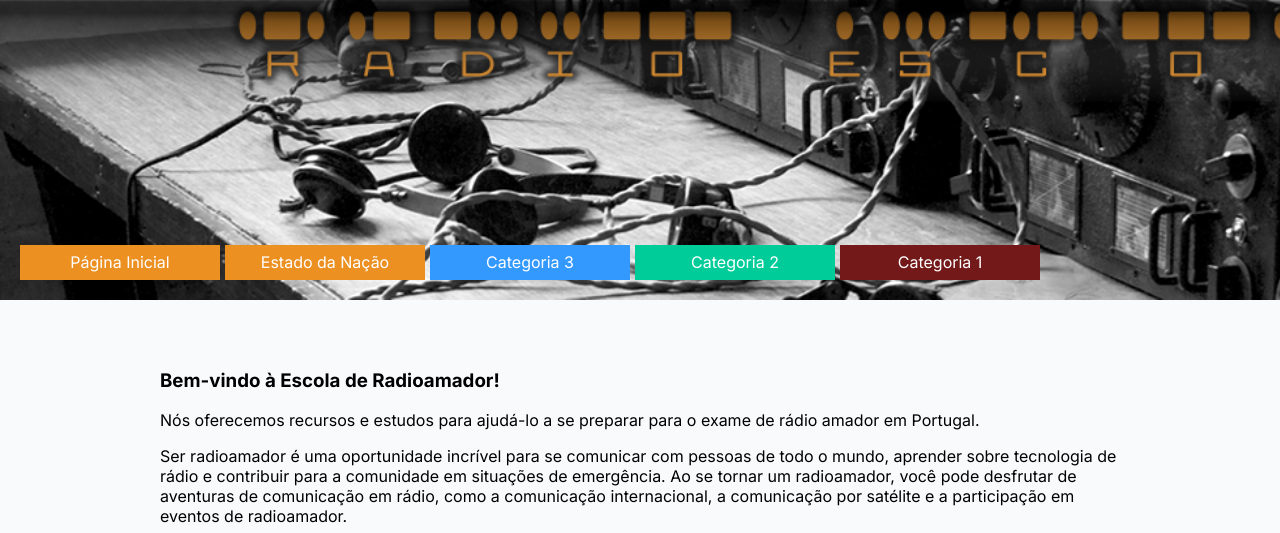
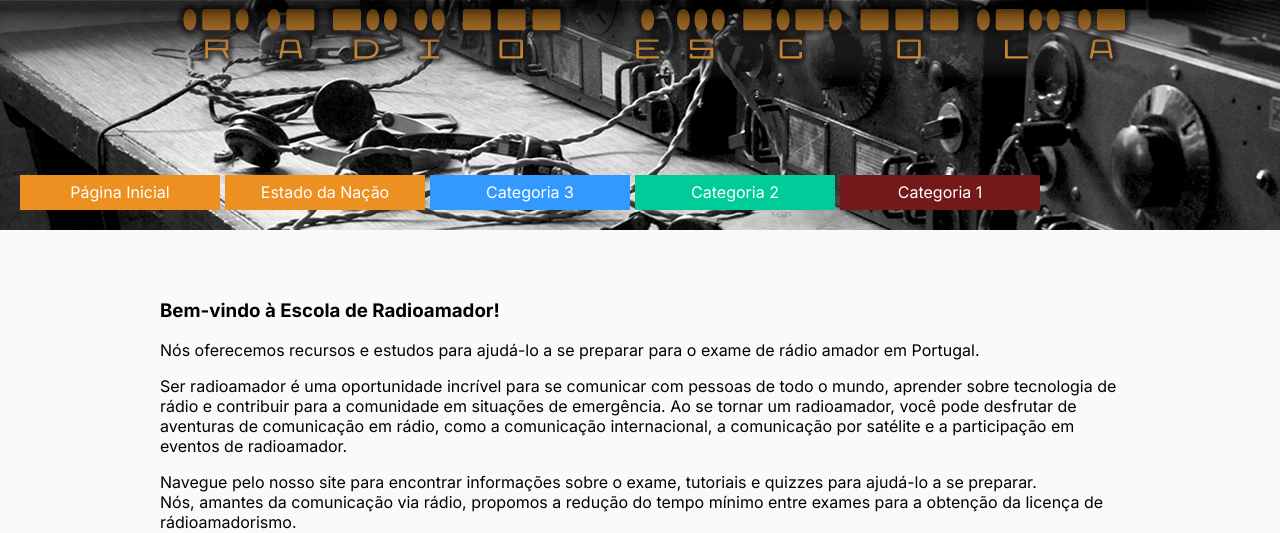
Before and after one commit to RadioEscola-pt/radioescola, a PHP site: page / in a window 1280 px wide. Shown: the top 533 px of the page. Run offline with PHP 8.4, Linux system fonts and the light colour scheme.

Commit message:
banner width fix

```diff
--- a/style.css
+++ b/style.css
@@ -15,7 +15,8 @@ header {
   background-color: #666;
   font-size: 30px;
   color: white;
-  height: 300px;
+  height: 230px;
+  width: 100%;
   background-image: url(radioescola.png);
   background-repeat: no-repeat;
   background-size: cover;
```
